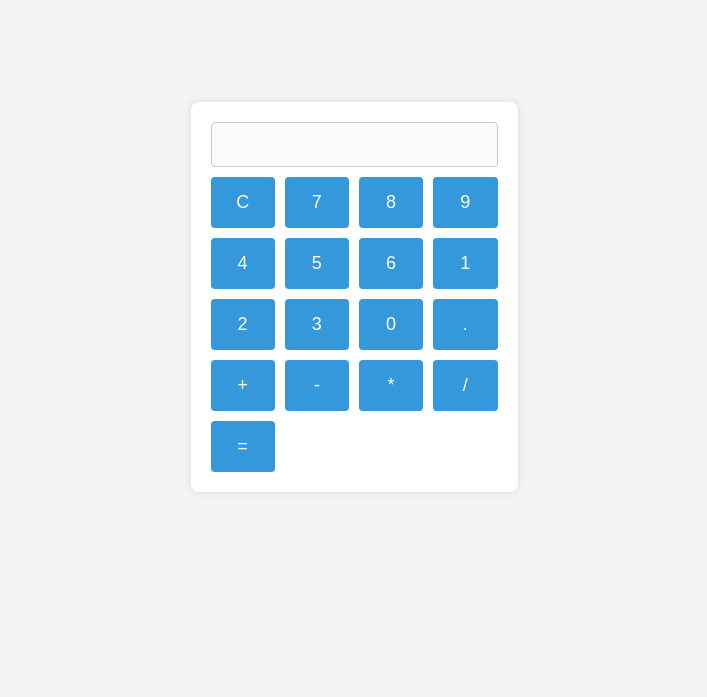
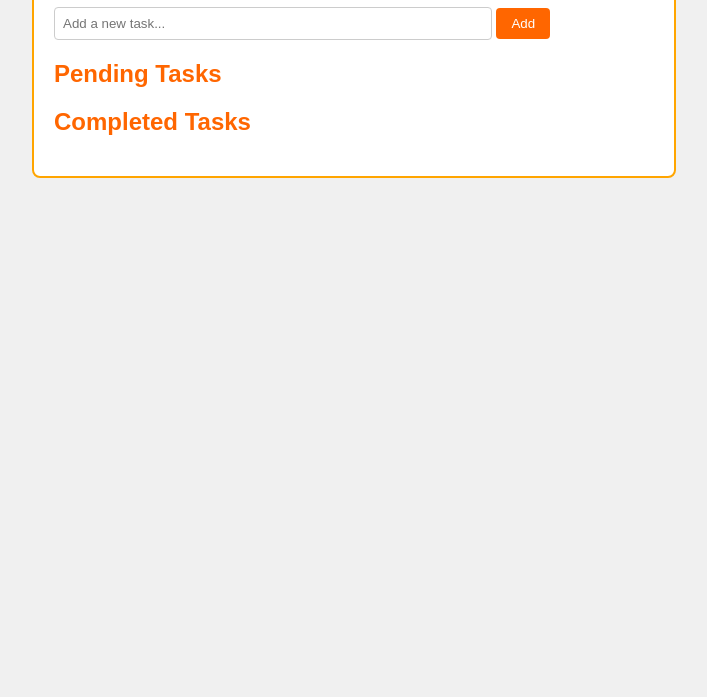
Before and after one commit to preethiciliveru/OIBSIP, a plain HTML site: page index.html in a window 1280 px wide. Shown: the part 103-800 px from the top of the page, without its empty margins (286-993 px from the left). Drawn offline with Linux system fonts and the light colour scheme.

Commit message:
Add files via upload

```diff
--- a/index.html
+++ b/index.html
@@ -2,138 +2,23 @@
 <html lang="en">
 <head>
   <meta charset="UTF-8">
-  <title>Simple Calculator</title>
-  <style>
-    body {
-      font-family: Arial, sans-serif;
-      background-color: #f4f4f4;
-      display: flex;
-      justify-content: center;
-      align-items: center;
-      height: 100vh;
-      margin: 0;
-    }
-
-    .calculator {
-      background-color: #fff;
-      padding: 20px;
-      border-radius: 8px;
-      box-shadow: 0 0 10px rgba(0, 0, 0, 0.1);
-    }
-
-    #display {
-      width: 100%;
-      margin-bottom: 10px;
-      padding: 10px;
-      font-size: 20px;
-      border: 1px solid #ccc;
-      border-radius: 4px;
-      box-sizing: border-box;
-    }
-
-    .buttons {
-      display: grid;
-      grid-template-columns: repeat(4, 1fr);
-      gap: 10px;
-    }
-
-    button {
-      padding: 15px;
-      font-size: 18px;
-      border: none;
-      border-radius: 4px;
-      cursor: pointer;
-      background-color: #3498db;
-      color: #fff;
-      transition: background-color 0.3s ease;
-    }
-
-    button:hover {
-      background-color: #2980b9;
-    }
-
-    button:active {
-      transform: translateY(1px);
-    }
-  </style>
+  <title>To-Do App</title>
+  <link rel="stylesheet" href="styles.css">
 </head>
 <body>
-  <div class="calculator">
-    <input type="text" id="display" disabled>
-    <div class="buttons">
-      <button onclick="clearDisplay()">C</button>
-      <button onclick="appendValue('7')">7</button>
-      <button onclick="appendValue('8')">8</button>
-      <button onclick="appendValue('9')">9</button>
-      <button onclick="appendValue('4')">4</button>
-      <button onclick="appendValue('5')">5</button>
-      <button onclick="appendValue('6')">6</button>
-      <button onclick="appendValue('1')">1</button>
-      <button onclick="appendValue('2')">2</button>
-      <button onclick="appendValue('3')">3</button>
-      <button onclick="appendValue('0')">0</button>
-      <button onclick="appendValue('.')">.</button>
-      <button onclick="operate('+')">+</button>
-      <button onclick="operate('-')">-</button>
-      <button onclick="operate('*')">*</button>
-      <button onclick="operate('/')">/</button>
-      <button onclick="calculate()">=</button>
+  <div class="container">
+    <h1>To-Do App</h1>
+    <div class="add-task">
+      <input type="text" id="taskInput" placeholder="Add a new task...">
+      <button onclick="addTask()">Add</button>
+    </div>
+    <div class="tasks">
+      <h2>Pending Tasks</h2>
+      <ul id="pendingTasks"></ul>
+      <h2>Completed Tasks</h2>
+      <ul id="completedTasks"></ul>
     </div>
   </div>
-
-  <script>
-    let currentInput = '';
-    let operator = '';
-    let firstValue = null;
-
-    function appendValue(value) {
-      currentInput += value;
-      document.getElementById('display').value = currentInput;
-    }
-
-    function operate(op) {
-      if (currentInput && !operator) {
-        firstValue = parseFloat(currentInput);
-        operator = op;
-        currentInput = '';
-      }
-    }
-
-    function calculate() {
-      if (operator && currentInput) {
-        const secondValue = parseFloat(currentInput);
-        let result;
-
-        switch (operator) {
-          case '+':
-            result = firstValue + secondValue;
-            break;
-          case '-':
-            result = firstValue - secondValue;
-            break;
-          case '*':
-            result = firstValue * secondValue;
-            break;
-          case '/':
-            result = firstValue / secondValue;
-            break;
-          default:
-            break;
-        }
-
-        document.getElementById('display').value = result;
-        currentInput = result.toString();
-        firstValue = result;
-        operator = '';
-      }
-    }
-
-    function clearDisplay() {
-      currentInput = '';
-      document.getElementById('display').value = '';
-      firstValue = null;
-      operator = '';
-    }
-  </script>
+  <script src="script.js"></script>
 </body>
 </html>
--- /dev/null
+++ b/script.js
@@ -0,0 +1,23 @@
+function addTask() {
+    let taskInput = document.getElementById("taskInput");
+    let taskText = taskInput.value.trim();
+
+    if (taskText !== "") {
+      let pendingTasks = document.getElementById("pendingTasks");
+      let newTask = document.createElement("li");
+      newTask.textContent = taskText;
+      newTask.onclick = function() {
+        markAsComplete(this);
+      };
+      pendingTasks.appendChild(newTask);
+      taskInput.value = "";
+    } else {
+      alert("Please enter a task!");
+    }
+  }
+
+  function markAsComplete(task) {
+    task.classList.toggle("completed");
+    let completedTasks = document.getElementById("completedTasks");
+    completedTasks.appendChild(task);
+  }
--- a/styles.css
+++ b/styles.css
@@ -1,51 +1,56 @@
 body {
     font-family: Arial, sans-serif;
-  background-color: #f4f4f4;
-  display: flex;
-  justify-content: center;
-  align-items: center;
-  height: 100vh;
-  margin: 0;
+    background-color: #f0f0f0;
   }
 
-.calculator {
+  .container {
+    max-width: 600px;
+    margin: 0 auto;
+    padding: 20px;
     background-color: #fff;
-  padding: 20px;
+    border: 2px solid orange;
     border-radius: 8px;
-  box-shadow: 0 0 10px rgba(0, 0, 0, 0.1);
   }
 
-#display {
-  width: 100%;
-  margin-bottom: 10px;
-  padding: 10px;
-  font-size: 20px;
+  h1 {
+    color: #ff6600;
+    text-align: center;
+  }
+
+  .add-task {
+    margin-bottom: 20px;
+  }
+
+  .add-task input[type="text"] {
+    width: 70%;
+    padding: 8px;
     border: 1px solid #ccc;
     border-radius: 4px;
-  box-sizing: border-box;
   }
 
-.buttons {
-  display: grid;
-  grid-template-columns: repeat(4, 1fr);
-  gap: 10px;
-}
-
-button {
-  padding: 15px;
-  font-size: 18px;
+  .add-task button {
+    padding: 8px 15px;
+    background-color: #ff6600;
+    color: #fff;
     border: none;
     border-radius: 4px;
     cursor: pointer;
-  background-color: #3498db;
-  color: #fff;
-  transition: background-color 0.3s ease;
   }
 
-button:hover {
-  background-color: #2980b9;
+  .tasks h2 {
+    color: #ff6600;
   }
 
-button:active {
-  transform: translateY(1px);
+  ul {
+    list-style-type: none;
+    padding: 0;
   }
+
+  ul li {
+    margin-bottom: 5px;
+  }
+
+  .completed {
+    text-decoration: line-through;
+    color: #888;
+  }
```
Lines whose indentation alone changed are shown as unchanged.
